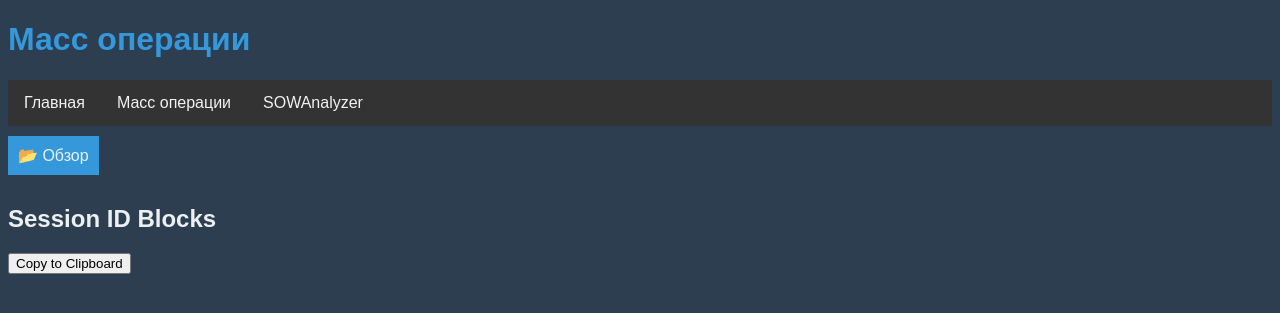
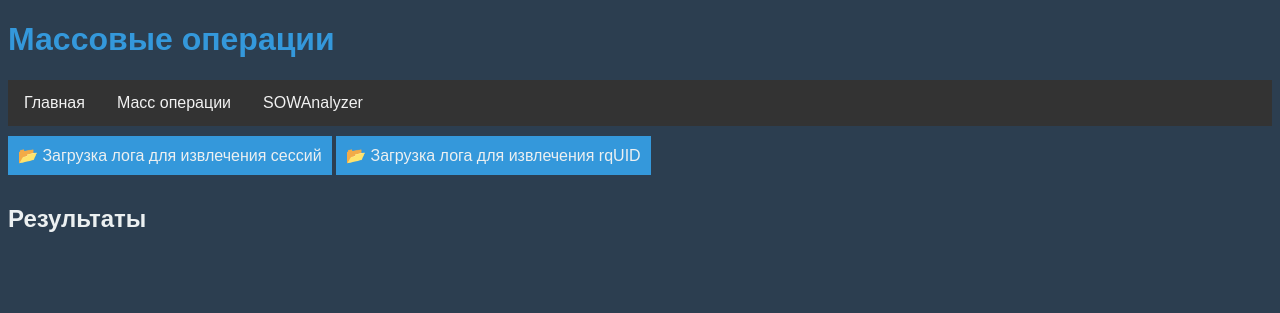
Before and after one commit to korovash/parsyonok, a Flask app: page /mass_operations in a window 1280 px wide. Shown: the top 313 px of the page. Run offline with Flask 3, Linux system fonts and the light colour scheme; data that the repository does not hold is empty.

Commit message:
Mass operations функициональности

```diff
--- /dev/null
+++ b/static/css/mass_oper.css
@@ -0,0 +1,45 @@
+body {
+    background-color: #2c3e50;
+    color: #ecf0f1;
+    font-family: 'Arial', sans-serif;
+}
+
+h1 {
+    color: #3498db;
+}
+
+input[type="file"] {
+    display: none;
+}
+
+label {
+    display: inline-block;
+    padding: 10px;
+    background-color: #3498db;
+    color: #ecf0f1;
+    cursor: pointer;
+    margin: 10px 0;
+}
+
+.navbar {
+    overflow: hidden;
+    background-color: #333;
+}
+
+.navbar a {
+    float: left;
+    display: block;
+    color: #f2f2f2;
+    text-align: center;
+    padding: 14px 16px;
+    text-decoration: none;
+}
+
+.navbar a:hover {
+    background-color: #ddd;
+    color: black;
+}
+
+#copyButton {
+    cursor: pointer;
+}
--- /dev/null
+++ b/static/js/mass_oper.js
@@ -0,0 +1,94 @@
+var sessionIdsResult = [];
+var rqUIDResult = [];
+
+function handleFile() {
+    var fileInput = document.getElementById('fileInput');
+    var file = fileInput.files[0];
+
+    if (file) {
+        var reader = new FileReader();
+        reader.onload = function (e) {
+            var content = e.target.result;
+            extractAndGenDLSessionIds(content);
+        };
+        reader.readAsText(file);
+    }
+}
+
+function handleFilterqUID() {
+    var fileInput = document.getElementById('fileInputrqUID');
+    var file = fileInput.files[0];
+
+    if (file) {
+        var reader = new FileReader();
+        reader.onload = function (e) {
+            var content = e.target.result;
+            extractAndGenDLrqUID(content);
+        };
+        reader.readAsText(file);
+    }
+}
+
+function extractSessionIds(content) {
+    var sessionIdRegex = /\bsessionId=([^;]+)/g;
+    var matches = [];
+    var match;
+    while ((match = sessionIdRegex.exec(content)) !== null) {
+        matches.push([match[1]]);
+    }
+
+    return matches;
+    // return matches ? matches.map(match => match.split('=')[1].trim()) : [];
+}
+
+function extractrqUID(content) {
+    var rqUIDRegex = /"rqUID":"([^"]+)","operUID":"[^"]+","rqTm":"([^"]+)"/g;
+    var matches = [];
+    var match;
+
+    while ((match = rqUIDRegex.exec(content)) !== null) {
+        matches.push([match[1], match[2]]);
+    }
+
+    return matches;
+}
+
+function extractAndGenDLSessionIds(content) {
+    var sessionIds = Array.from(new Set(extractSessionIds(content)));
+    // uniquesessionIds = new Set(sessionIds);
+    // var sessionIdsArray = Array.from(uniquesessionIds);
+    sessionIdsResult = sessionIdsResult.concat(sessionIds);
+    createDownloadIcon(sessionIdsResult, 'sessionIds.csv', formatSessionIds);
+}
+
+function extractAndGenDLrqUID(content) {
+    var rqUIDIds = extractrqUID(content);
+    rqUIDResult = rqUIDResult.concat(rqUIDIds);
+    createDownloadIcon(rqUIDResult, 'rqUID.csv', formatrqUID);
+}
+
+function createDownloadIcon(data, filename, format) {
+    var formattedData = data.map(item => format(item)).join('\n');
+
+    var blob = new Blob([formattedData], { type: 'text/csv;charset=utf-8;' });
+    var url = URL.createObjectURL(blob);
+
+    var downloadLink = document.createElement('a');
+    downloadLink.href = url;
+    downloadLink.download = filename;
+    // downloadLink.innerText = 'Скачать результаты';
+    downloadLink.innerHTML = '&#128190; Скачать результаты'; // Добавляем символ дискеты
+    downloadLink.style.color = 'white'; // Устанавливаем цвет текста
+
+    var iconContainer = document.getElementById('downloadIconContainer');
+    iconContainer.innerHTML = '';  // Очищаем содержимое контейнера
+    iconContainer.appendChild(downloadLink);
+}
+
+function formatSessionIds(item) {
+    return item.join(',');
+}
+
+function formatrqUID(item) {
+    return `${item[0]},${item[1]}`;
+}
--- a/templates/mass_operations.html
+++ b/templates/mass_operations.html
@@ -5,64 +5,11 @@
     <meta http-equiv="X-UA-Compatible" content="IE=edge">
     <meta name="viewport" content="width=device-width, initial-scale=1.0">
     <title>Масс операции</title>
-    <style>
-        body {
-            background-color: #2c3e50;
-            color: #ecf0f1;
-            font-family: 'Arial', sans-serif;
-        }
-
-        h1 {
-            color: #3498db;
-        }
-
-        input[type="file"] {
-            display: none;
-        }
-
-        label {
-            display: inline-block;
-            padding: 10px;
-            background-color: #3498db;
-            color: #ecf0f1;
-            cursor: pointer;
-            margin: 10px 0;
-        }
-
-        #sessionIdsList {
-            margin-top: 20px;
-        }
-
-        .navbar {
-            overflow: hidden;
-            background-color: #333;
-        }
-
-        .navbar a {
-            float: left;
-            display: block;
-            color: #f2f2f2;
-            text-align: center;
-            padding: 14px 16px;
-            text-decoration: none;
-        }
-
-        .navbar a:hover {
-            background-color: #ddd;
-            color: black;
-        }
-
-        .sessionId-section {
-            margin-top: 20px;
-        }
-
-        #copyButton {
-            cursor: pointer;
-        }
-    </style>
+    <link rel="stylesheet" type="text/css" href="{{ url_for('static', filename='css/mass_oper.css') }}">
+    <script src="{{ url_for('static', filename='js/mass_oper.js') }}"></script>
 </head>
 <body>
-    <h1>Масс операции</h1>
+    <h1>Массовые операции</h1>
 
     <div class="navbar">
         <a href="/">Главная</a>
@@ -70,85 +17,13 @@
         <a href="/sowanalyzer">SOWAnalyzer</a>
     </div>
 
-    <label for="fileInput" onclick="resetSessionIdsList()">📂 Обзор</label>
+    <label for="fileInput">📂 Загрузка лога для извлечения сессий</label>
     <input type="file" id="fileInput" accept=".txt" onchange="handleFile()">
+    <label for="fileInputrqUID">📂 Загрузка лога для извлечения rqUID</label>
+    <input type="file" id="fileInputrqUID" accept=".txt" onchange="handleFilterqUID()">
 
-    <div id="sessionIdsList"></div>
+    <h2>Результаты</h2>
+    <div id="downloadIconContainer"></div>
 
-    <!-- Секция для отображения оборачиваемых блоков -->
-    <div class="sessionId-section">
-        <h2>Session ID Blocks</h2>
-        <div id="sessionIdContainer"></div>
-        <button id="copyButton" onclick="copyToClipboard()">Copy to Clipboard</button>
-    </div>
-
-    <script>
-        function resetSessionIdsList() {
-            document.getElementById('sessionIdsList').innerHTML = '';
-        }
-
-        function handleFile() {
-            var fileInput = document.getElementById('fileInput');
-            var file = fileInput.files[0];
-
-            if (file) {
-                var reader = new FileReader();
-                reader.onload = function (e) {
-                    var content = e.target.result;
-                    extractAndDisplaySessionIds(content);
-                };
-                reader.readAsText(file);
-            }
-        }
-
-        function extractAndDisplaySessionIds(content) {
-            var sessionIds = extractSessionIds(content);
-            displaySessionIds(sessionIds);
-        }
-
-        function extractSessionIds(content) {
-            var sessionIdRegex = /\bsessionId=([^;]+)/g;
-            var matches = content.match(sessionIdRegex);
-            return matches ? matches.map(match => match.split('=')[1].trim()) : [];
-        }
-
-        function displaySessionIds(sessionIds) {
-            var sessionIdsList = document.getElementById('sessionIdsList');
-            uniquesessionIds = new Set(sessionIds);
-            uniquesessionIds.forEach(function (sessionId) {
-                var sessionIdElement = document.createElement('div');
-                sessionIdElement.innerText = sessionId;
-                sessionIdsList.appendChild(sessionIdElement);
-            });
-        }
-
-        function createBlockHtml(sessionIds) {
-            uniquesessionIds = new Set(sessionIds);
-            return `<div class="sessionId-block">AND (${uniquesessionIds.map(id => `"${id}"`).join(' OR ')})</div>`;
-        }
-
-        // Функция для обновления блоков на странице
-        function updateBlocks(sessionIdBlocks) {
-            var sessionIdContainer = document.getElementById('sessionIdContainer');
-            sessionIdContainer.innerHTML = ''; // Очищаем контейнер
-
-            for (var i = 0; i < sessionIdBlocks.length; i++) {
-                var block = sessionIdBlocks[i];
-                var blockDiv = document.createElement('div');
-                blockDiv.textContent = JSON.stringify(block);
-                sessionIdContainer.appendChild(blockDiv);
-            }
-        }
-
-        // Получение оборачиваемых блоков при загрузке страницы
-        window.onload = function() {
-            fetch('/get_session_ids')
-                .then(response => response.json())
-                .then(data => {
-                    updateBlocks(data.grouped_session_ids);
-                })
-                .catch(error => console.error('Error fetching session ids:', error));
-        };
-    </script>
 </body>
 </html>
--- a/web.py
+++ b/web.py
@@ -118,12 +118,12 @@ def index():
 def mass_operations():
     return render_template('mass_operations.html')
 
-# Маршрут для получения данных о sessionId
-@app.route('/get_session_ids')
-def get_session_ids():
-    session_ids = g.get('session_ids', [])
-    grouped_session_ids = [session_ids[i:i + 50] for i in range(0, len(session_ids), 50)]
-    return jsonify({'grouped_session_ids': grouped_session_ids})
+# # Маршрут для получения данных о sessionId
+# @app.route('/get_session_ids')
+# def get_session_ids():
+#     session_ids = g.get('session_ids', [])
+#     grouped_session_ids = [session_ids[i:i + 50] for i in range(0, len(session_ids), 50)]
+#     return jsonify({'grouped_session_ids': grouped_session_ids})
 
 @app.route('/data')
 def get_data():
```
